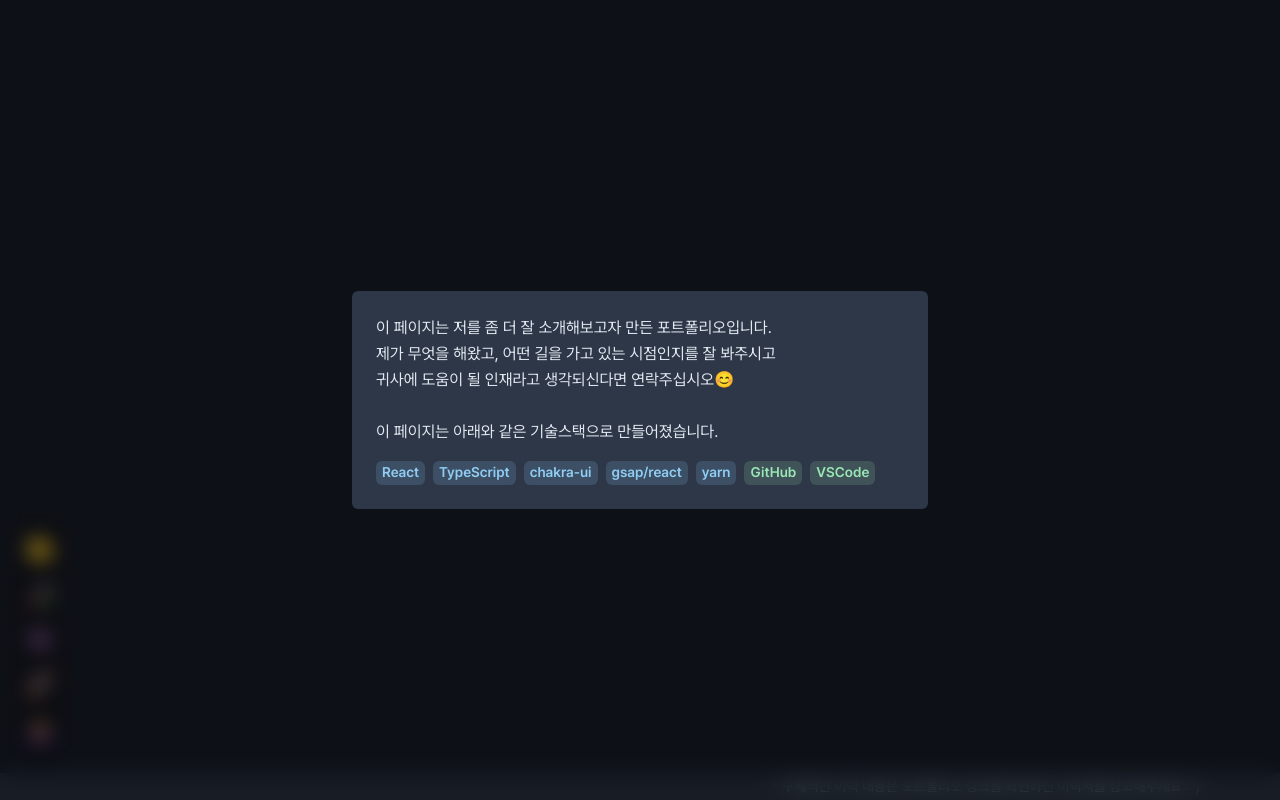
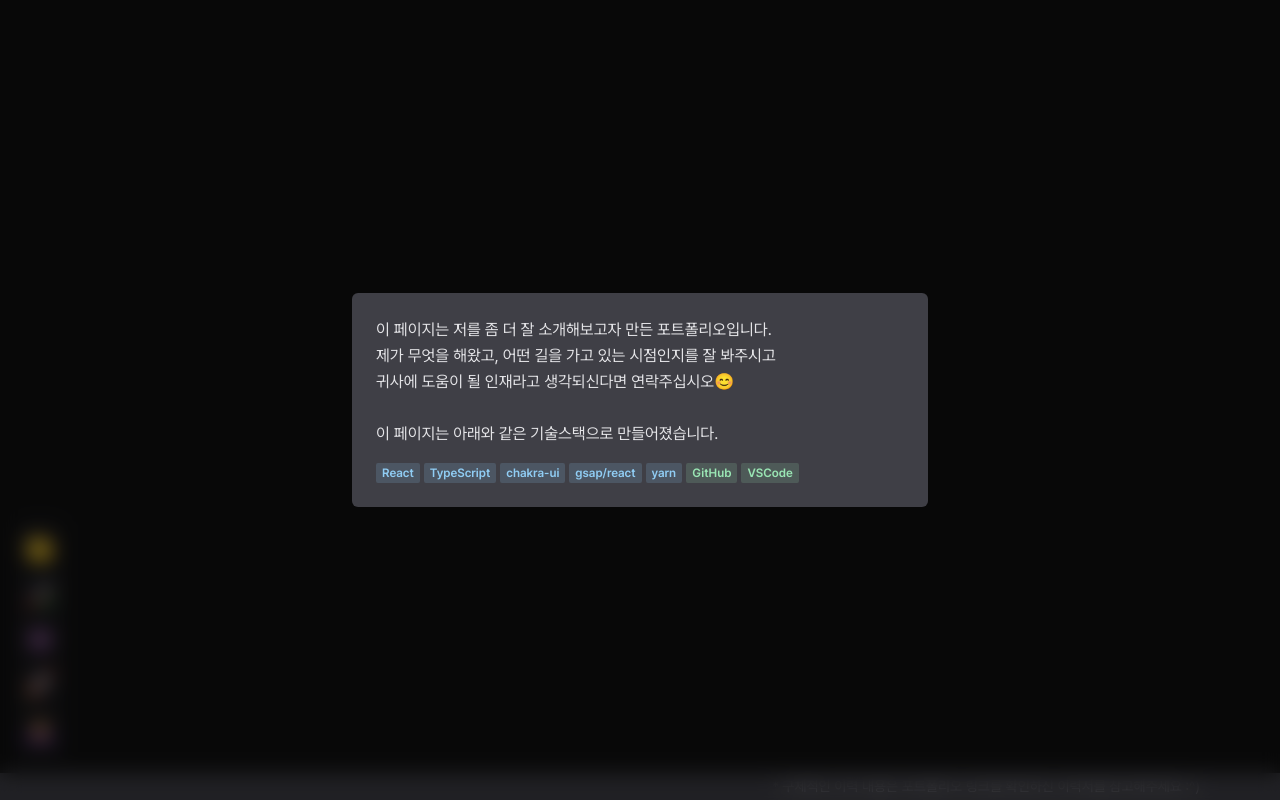
Before and after one commit to seseun/portfolio, a React (Create React App) app: page / in a window 1280 px wide. Shown: the top 800 px of the page. Built offline with nearby package versions, Linux system fonts and the light colour scheme.

Commit message:
change: chakra-ui 버전수정

```diff
--- a/package.json
+++ b/package.json
@@ -4,7 +4,7 @@
   "version": "0.1.0",
   "private": true,
   "dependencies": {
-    "@chakra-ui/react": "^2.8.2",
+    "@chakra-ui/react": "2.10.4",
     "@emotion/react": "^11.11.1",
     "@emotion/styled": "^11.11.0",
     "@gsap/react": "^2.0.2",
--- a/src/components/SkillBox/index.tsx
+++ b/src/components/SkillBox/index.tsx
@@ -3,22 +3,28 @@ import { ReactNode } from "react";
 
 interface SkillBoxProps {
   noBg?: boolean;
+  align?: string;
   children: ReactNode;
 }
 
-function SkillBox({ noBg, children, ...props }: SkillBoxProps & BoxProps) {
+function SkillBox({
+  noBg = false,
+  align = "flex-start",
+  children,
+  ...props
+}: SkillBoxProps & BoxProps) {
   return (
     <Box
+      bgColor={noBg ? "transparent" : "gray.800"}
+      borderRadius="lg"
       display="flex"
       gap={2}
       p={noBg ? 0 : 3}
-      bgColor={noBg ? "transparent" : "gray.800"}
-      borderRadius="lg"
       width="100%"
       {...props}
     >
       {!noBg && <Text as="span">👾</Text>}
-      <Flex wrap="wrap" gap={2}>
+      <Flex gap={1} justifyContent={align} w="full" wrap="wrap">
         {children}
       </Flex>
     </Box>
--- a/src/theme.ts
+++ b/src/theme.ts
@@ -1,4 +1,10 @@
-import { ColorMode, extendTheme, type ThemeConfig } from "@chakra-ui/react";
+import {
+  ColorMode,
+  extendTheme,
+  type ThemeConfig,
+  StyleFunctionProps,
+} from "@chakra-ui/react";
+import { mode } from "@chakra-ui/theme-tools";
 
 const config: ThemeConfig = {
   initialColorMode: "dark",
@@ -17,7 +23,7 @@ const theme = extendTheme({
         fontSize: "16px",
       },
       body: {
-        bg: props.colorMode === "dark" ? "gray.800" : "white",
+        bg: props.colorMode === "dark" ? "gray.950" : "gray.100",
       },
       ul: {
         listStyle: "none",
@@ -29,7 +35,21 @@ const theme = extendTheme({
     heading: `'Pretendard Variable', sans-serif`,
     body: `'Pretendard Variable', sans-serif`,
   },
-  colors: {},
+  colors: {
+    gray: {
+      50: "#fafafa",
+      100: "#f4f4f5",
+      200: "#e4e4e7",
+      300: "#d4d4d8",
+      400: "#a1a1aa",
+      500: "#71717a",
+      600: "#52525b",
+      700: "#3f3f46",
+      800: "#27272a",
+      900: "#18181b",
+      950: "#111111",
+    },
+  },
   layerStyles: {
     main: {
       color: "gray.300",
@@ -87,8 +107,8 @@ const theme = extendTheme({
       baseStyle: {
         px: 1.5,
         py: 0.5,
-        borderRadius: "md",
-        fontSize: "sm",
+        borderRadius: "sm",
+        fontSize: "xs",
         fontWeight: "600",
         textTransform: "none",
         lineHeight: "short",
@@ -111,11 +131,14 @@ const theme = extendTheme({
       },
     },
     Modal: {
-      baseStyle: {
+      baseStyle: (props: StyleFunctionProps) => ({
         dialogContainer: {
           outline: "none !important",
         },
-      },
+        dialog: {
+          bgColor: mode("white", "gray.900")(props),
+        },
+      }),
     },
   },
 });
```
Also changed, not shown: 1 other file (tests, documents, lock files or other folders).
